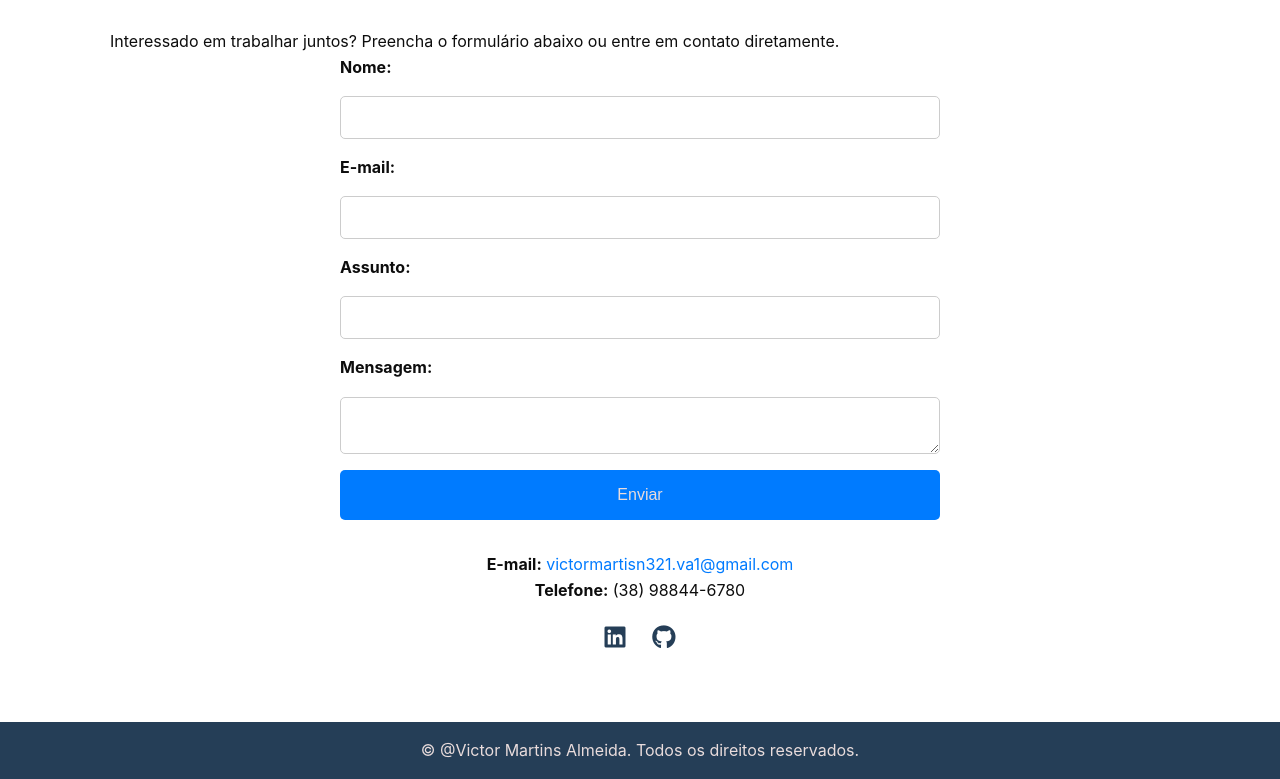
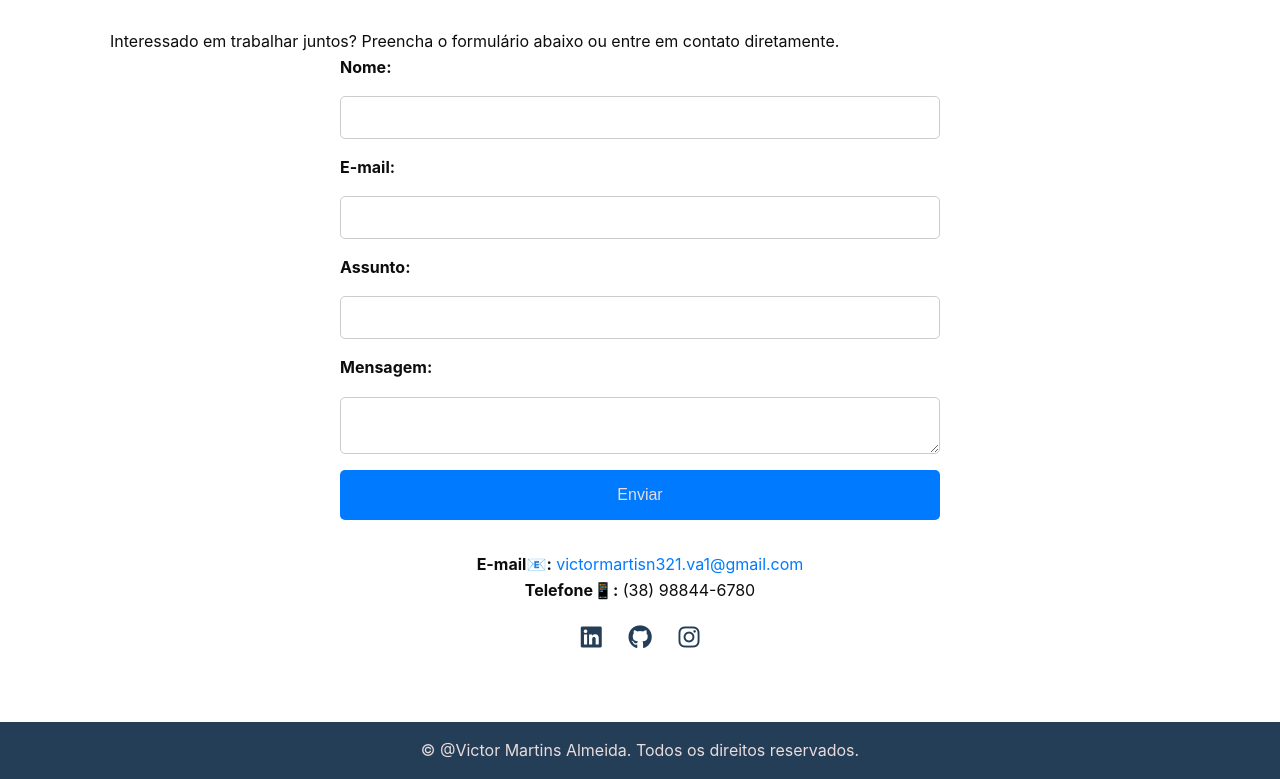
Before and after one commit to vma5/Victor-Martins-Site, a website: page index.html in a window 1280 px wide. Shown: the part 2144-2923 px from the top of the page. Drawn offline with Linux system fonts and the light colour scheme.

Commit message:
Adicionar email

```diff
--- a/index.html
+++ b/index.html
@@ -115,11 +115,12 @@
                     <button type="submit">Enviar</button>
                 </form>
                 <div class="contact-info">
-                    <p><strong>E-mail:</strong> <a href="mailto:seu.email@exemplo.com">victormartisn321.va1@gmail.com</a></p>
-                    <p><strong>Telefone:</strong> (38) 98844-6780</p>
+                    <p><strong>E-mail📧:</strong> <a href="victormartins321.va1@gmail.com">victormartisn321.va1@gmail.com</a></p>
+                    <p><strong>Telefone📱:</strong> (38) 98844-6780</p>
                     <div class="social-links">
                         <a href="https://www.linkedin.com/in/victor-martins-88a656212/" target="_blank"><i class="fab fa-linkedin"></i></a>
                         <a href="https://github.com/vma5" target="_blank"><i class="fab fa-github"></i></a>
+                        <a href="https://www.instagram.com/v.almeida020/" target="_blank"><i class="fab fa-instagram"></i></a>
                     </div>
                 </div>
             </div>
```
